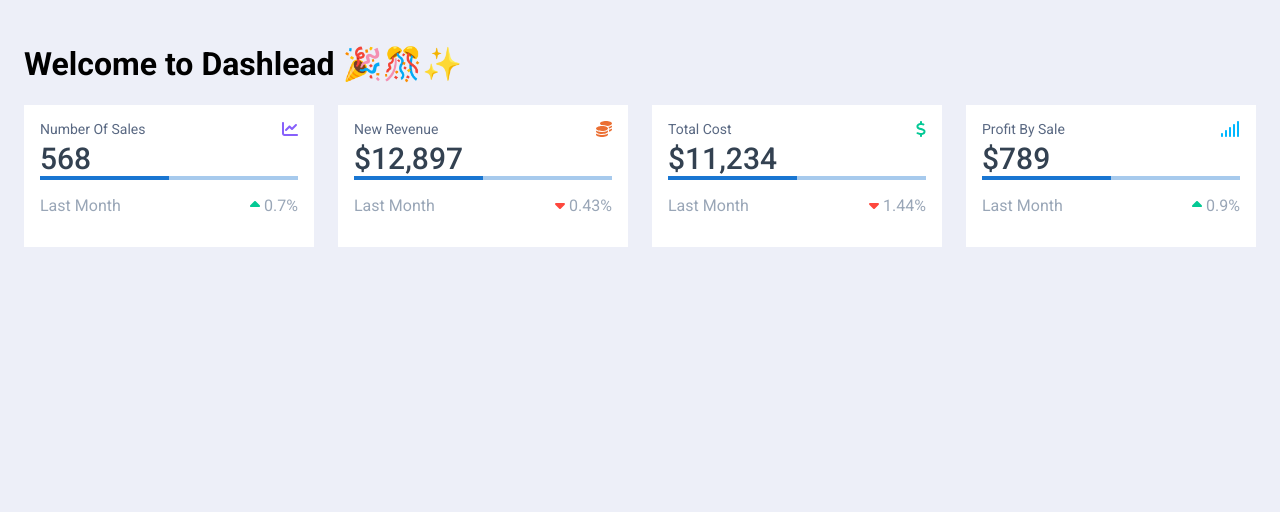
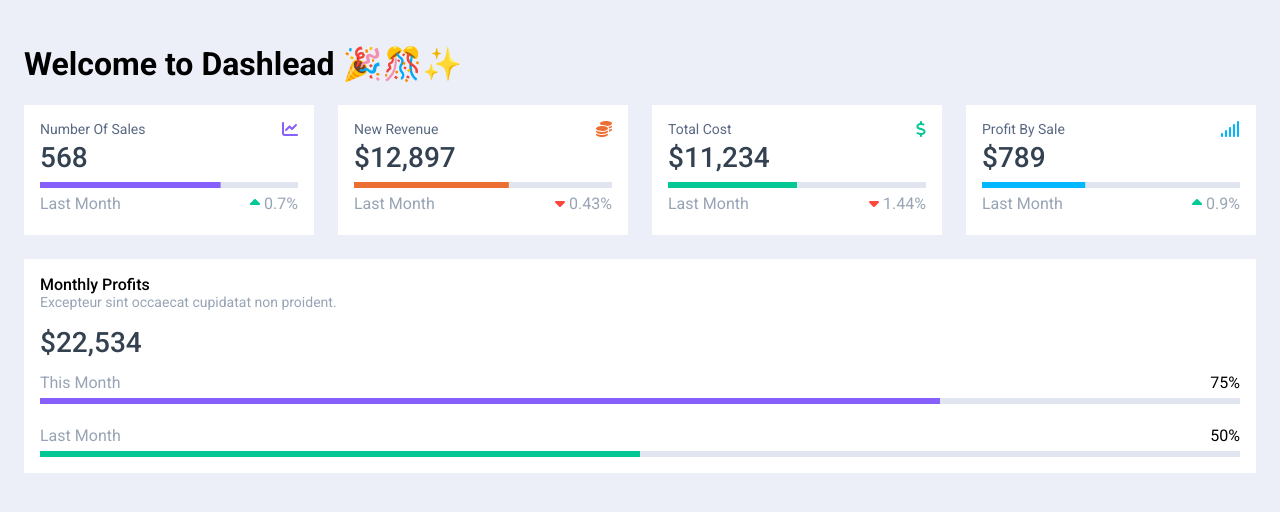
Before and after one commit to karthigayani/react-recap-day-07, a React (Create React App) app: page / in a window 1280 px wide. Shown: the top 512 px of the page. Built offline with nearby package versions, Linux system fonts and the light colour scheme.

Commit message:
Added Monthly Profits

```diff
--- a/src/App.css
+++ b/src/App.css
@@ -1,44 +1,89 @@
+:root{
+  --body-bg: hsl(228deg 42% 95%);
+  --bg-white: hsl(0deg 0% 100%);
+  --text-secondary-clr: hsl(214deg 17% 65%);
+  --text-sz-sm: 14px;
+  --text-sz-lg: 28px;
+  --root-gap: 8px;
+  --fw-500: 500;
+  --purple:rgb(135, 96, 251);
+  --orange:#eb6f33;
+  --green:#03c895;
+  --blue:#01b8ff;
+}
+
 body {
-  background: hsl(228deg 42% 95%);
+  background: var(--body-bg);
   padding: 24px;
   font-family: 'Roboto', sans-serif;
 }
 
-.summary-box-container {
-  background: hsl(0deg 0% 100%);
+.summary-box-container ,
+.profit-box-container {
+  background: var(--bg-white);
   /* height: 100px; */
   /* width: 300px; */
   padding: 16px;
 }
 
+.profit-box-container {
+  margin-top: 24px;
+}
+
+.profit-box-sub-text {
+color:var(--text-secondary-clr);
+margin: 0;
+margin-bottom: 16px;
+font-size: var(--text-sz-sm);
+}
+
+.profit-box-heading {
+  font-weight: var(--fw-500);
+  margin: 0;
+}
+
 .summary-box-time-container {
   display: flex;
   justify-content: space-between;
-  color: hsl(214deg 17.24% 65.88%);
+  color: var(--text-secondary-clr);
 }
 
 .summary-box-text {
   color: hsl(218.05deg 18.72% 42.94%);
   margin: 0;
-  font-size: 14px;
+  font-size: var(--text-sz-sm);
   margin-bottom: 4px;
 }
 
-.summary-box-number {
+.summary-box-number,
+.profit-box-number {
   color: hsl(212deg 22.73% 25.88%);
-  font-size: 30px;
+  font-size: var(--text-sz-lg);
   margin: 0;
   font-weight: 500;
+  margin-bottom: 8px;
 }
 
-.summary-box-spec{
+.summary-box-spec,
+.profit-box-time-container {
   display: flex;
   justify-content: space-between;
 }
 
-/* .summary-box-time-container > p {
-  color: hsl(214deg 17.24% 65.88%)
-} */
+.profit-box-time-container > p:first-child{
+  color:var(--text-secondary-clr);
+}
+
+.summary-box-time-container > p ,
+.profit-box-time-container > p {
+  margin: 6px 0px;
+}
+
+.percent-box-container {
+  display: flex;
+  flex-direction: column;
+  gap: calc(2 * var(--root-gap));
+}
 
 /* .summary-box-list {
   display: flex;
@@ -48,7 +93,7 @@
 
 .summary-box-list {
   display: grid;
-  gap: 24px;
+  gap: calc(3 * var(--root-gap));
   /* grid-template-columns: 1fr 2fr; */
   /* grid-template-columns: 1fr 3fr; */
   /* grid-template-columns: 1fr 1fr 1fr; */
--- a/src/App.js
+++ b/src/App.js
@@ -1,7 +1,16 @@
 import './App.css';
 import { FontAwesomeIcon } from '@fortawesome/react-fontawesome'
 import { faCaretDown, faCaretUp, faChartLine, faCoins, faDollar, faSignal } from '@fortawesome/free-solid-svg-icons'
-import LinearProgress from '@mui/material/LinearProgress';
+// import LinearProgress from '@mui/material/LinearProgress';
+
+import { styled } from '@mui/material/styles';
+// import Box from '@mui/material/Box';
+// import CircularProgress, {
+//   circularProgressClasses,
+//   CircularProgressProps,
+// } from '@mui/material/CircularProgress';
+import LinearProgress, { linearProgressClasses } from '@mui/material/LinearProgress';
+
 function App() {
   // ---- js starts here ----
 
@@ -23,6 +32,7 @@
       <h1>Welcome to Dashlead 🎉🎊✨</h1>
       {/* <SummaryBox /> */}
       <SummaryBoxList />
+      <MonthlyProfits />
     </div>
   );
 }
@@ -35,9 +45,10 @@
       icon: faChartLine,
       text: "Number Of Sales",
       time: "Last Month",
-      iconColor: "rgb(135, 96, 251)",
+      iconColor: "var(--purple)",
       performance: "up",
-      type: "count"
+      type: "count",
+      linePercent:70,
     },
     {
       number: "12,897",
@@ -45,9 +56,10 @@
       icon: faCoins,
       text: "New Revenue",
       time: "Last Month",
-      iconColor: "#eb6f33",
+      iconColor: "var(--orange)",
       performance: "down",
-      type: "money"
+      type: "money",
+      linePercent:60,
     },
     {
       number: "11,234",
@@ -55,9 +67,10 @@
       icon: faDollar,
       text: "Total Cost",
       time: "Last Month",
-      iconColor: "#03c895",
+      iconColor: "var(--green)",
       performance: "down",
-      type: "money"
+      type: "money",
+      linePercent:50,
     },
     {
       number: "789",
@@ -65,9 +78,10 @@
       icon: faSignal,
       text: "Profit By Sale",
       time: "Last Month",
-      iconColor: "#01b8ff",
+      iconColor: "var(--blue)",
       performance: "up",
-      type: "money"
+      type: "money",
+      linePercent:40,
     }
   ];
 
@@ -80,6 +94,18 @@
     </div>
   );
 }
+
+const CustomLinearProgress = styled(LinearProgress)(({ theme , lineColor}) => ({
+  height: 6,
+  [`&.${linearProgressClasses.colorPrimary}`]: {
+    backgroundColor: "hsl(221deg 36% 91%)",
+  },
+  [`& .${linearProgressClasses.bar}`]: {
+    backgroundColor: lineColor,
+  },
+}));
+
+
 // Object destructuring
 function SummaryBox({data}){
   // const data = {
@@ -93,12 +119,17 @@
   //   icon: faChartLine,
   //   iconColor: "hsl(255deg 94% 68%)",
   // }
+
+  // const iconStyles = {color: data.iconColor};
   return (
     <div className="summary-box-container">
       <div className="summary-box-spec">
         <p className="summary-box-text">{data.text}</p>
         {/* <FontAwesomeIcon icon={faChartLine} /> */}
         {/* <FontAwesomeIcon style={{color:"deepskyblue"}} icon={faChartLine} /> */}
+
+        {/* <FontAwesomeIcon style={iconStyles} icon={data.icon} /> */}
+        {/* why we put double {}, because we are declaring the object style. So the other {} denotes object  */}
         <FontAwesomeIcon style={{color: data.iconColor}} icon={data.icon} />
       </div>
       <h2 className="summary-box-number">
@@ -106,7 +137,12 @@
         {data.number}
         </h2>
         {/* <LinearProgress variant="determinate" value={progress} /> */}
-        <LinearProgress variant="determinate" value={50} />
+        {/* <LinearProgress variant="determinate" value={50} /> */}
+        <CustomLinearProgress
+          lineColor={ data.iconColor}
+          variant="determinate"
+          value={data.linePercent}
+        />
       <div className="summary-box-time-container">
         <p>{data.time}</p>
         <p>
@@ -125,4 +161,52 @@
   );
 }
 
+function PercentProgress({data}){
+  // const data = {
+  //   time: "This month",
+  //   percent: 75,
+  //   lineColor: "purple"
+  // };
+  return (
+    <div>
+      <div className="profit-box-time-container">
+        <p>{data.time}</p>
+        <p>{data.percent}%</p>
+      </div>
+      <CustomLinearProgress
+          lineColor={ data.lineColor}
+          variant="determinate"
+          value={data.percent}
+        />
+    </div>
+  );
+}
+
+function MonthlyProfits(){
+  const profits = [
+    {
+      time: "This Month",
+      percent: 75,
+      lineColor: "var(--purple)"
+    },
+    {
+      time: "Last Month",
+      percent: 50,
+      lineColor: "var(--green)"
+    }
+  ];
+ return (
+  <div className="profit-box-container">
+    <h4 className="profit-box-heading">Monthly Profits</h4>
+    <p className="profit-box-sub-text">Excepteur sint occaecat cupidatat non proident.</p>
+    <h2 className="profit-box-number">$22,534</h2>
+    <div className="percent-box-container">
+      {profits.map((dt) => (
+        <PercentProgress data={dt}/>
+      ))}
+    </div>
+  </div>
+ );
+}
+
 export default App;
```
Also changed, not shown: src/notes.md (+11 -0 lines).
